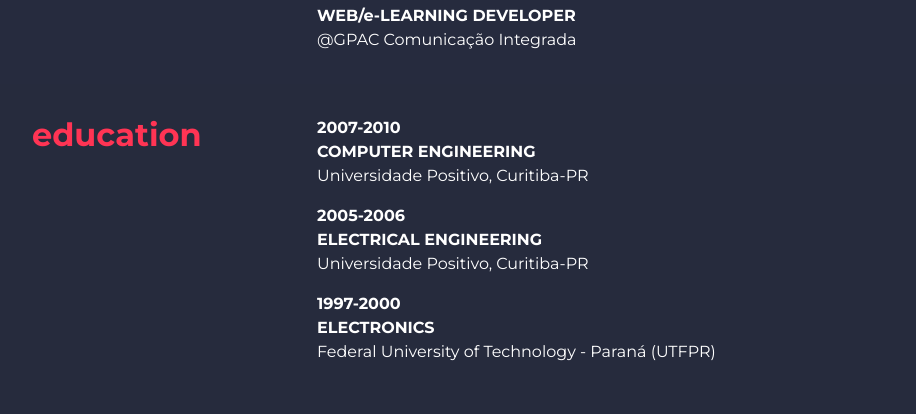
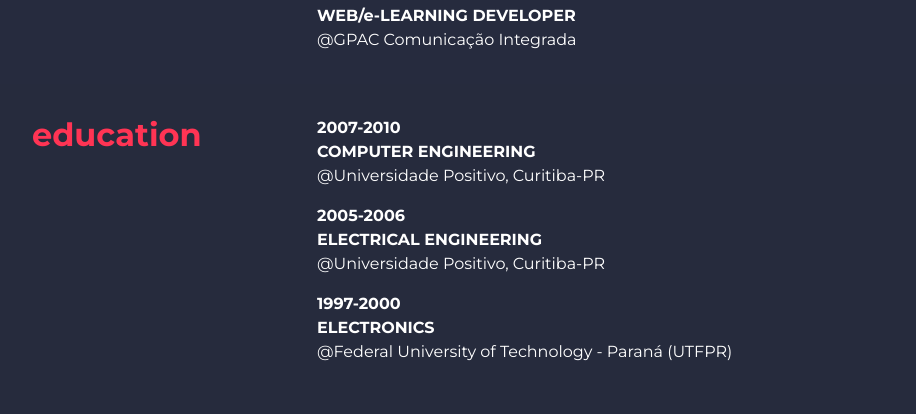
Before and after one commit to davinaizer/myportfolio, a React app: page / in a window 1280 px wide. Shown: the part 5107-5521 px from the top of the page, without its empty margins (53-969 px from the left). Built offline with nearby package versions, Linux system fonts and the light colour scheme.

Commit message:
update text

```diff
--- a/src/app/containers/Resume.js
+++ b/src/app/containers/Resume.js
@@ -96,7 +96,7 @@ export default class Resume extends Component {
                   COMPUTER ENGINEERING
                 </span>
                 <br />
-                Universidade Positivo, Curitiba-PR
+                @Universidade Positivo, Curitiba-PR
               </p>
               <p>
                 <span className="resume__subtitle">
@@ -105,7 +105,7 @@ export default class Resume extends Component {
                   ELECTRICAL ENGINEERING
                 </span>
                 <br />
-                Universidade Positivo, Curitiba-PR
+                @Universidade Positivo, Curitiba-PR
               </p>
               <p>
                 <span className="resume__subtitle">
@@ -114,7 +114,7 @@ export default class Resume extends Component {
                   ELECTRONICS
                 </span>
                 <br />
-                Federal University of Technology - Paraná (UTFPR)
+                @Federal University of Technology - Paraná (UTFPR)
               </p>
             </Col>
           </Row>
```
